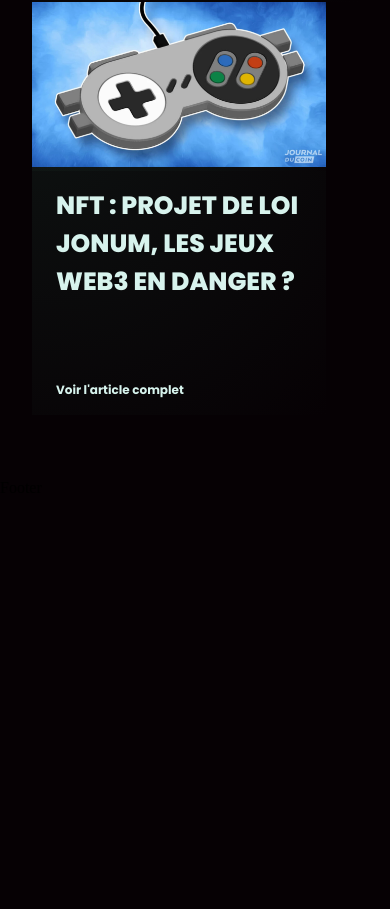
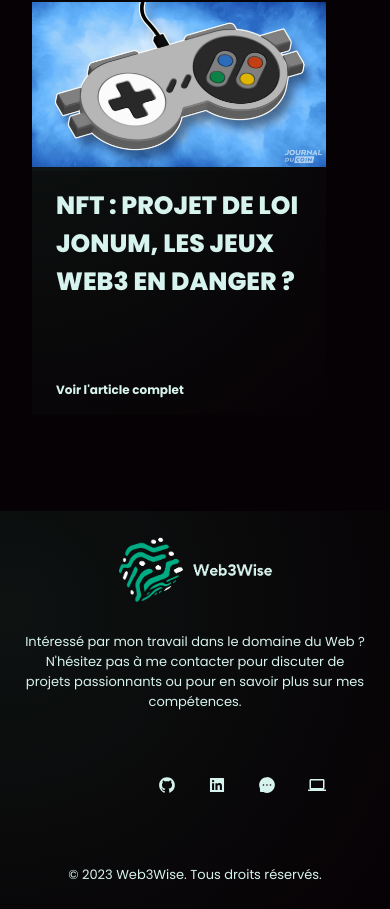
Before and after one commit to OlivierMaria/Web3Wise, a React (Create React App) app: page / in a window 390 px wide. Shown: the part 8247-9156 px from the top of the page. Before the commit the page ends 8744 px from the top, so only its background shows below. Built offline with nearby package versions, Linux system fonts and the light colour scheme.

Commit message:
Added footer and responsive done for this one

```diff
--- a/src/containers/footer/Footer.jsx
+++ b/src/containers/footer/Footer.jsx
@@ -1,8 +1,53 @@
 import React from "react";
 import "./footer.css";
+import logo from "../../assets/logo.png";
+import { AiFillGithub, AiFillLinkedin, AiFillMessage } from "react-icons/ai";
+import { MdOutlineComputer } from "react-icons/md";
 
 function Footer() {
-  return <div>Footer</div>;
+  return (
+    <div className="web3wise__footer">
+      <img src={logo} alt="logo" />
+      <p>
+        Intéressé par mon travail dans le domaine du Web ? N'hésitez pas à me
+        contacter pour discuter de projets passionnants ou pour en savoir plus
+        sur mes compétences.
+      </p>
+      <div className="web3wise__footer-icon section__padding">
+        <a
+          href="https://github.com/OlivierMaria"
+          target="_blank"
+          rel="noopener noreferrer"
+        >
+          <AiFillGithub className="web3wise__icons-footer" />
+        </a>
+        <a
+          href="https://www.linkedin.com/in/oliviermaria09/"
+          target="_blank"
+          rel="noopener noreferrer"
+        >
+          <AiFillLinkedin className="web3wise__icons-footer" />
+        </a>
+        <a
+          href="mailto:olivier-maria@hotmail.com"
+          target="_blank"
+          rel="noopener noreferrer"
+        >
+          <AiFillMessage className="web3wise__icons-footer" />
+        </a>
+        <a
+          href="https://maria-olivier-portfolio.netlify.app/"
+          target="_blank"
+          rel="noopener noreferrer"
+        >
+          <MdOutlineComputer className="web3wise__icons-footer" />
+        </a>
+      </div>
+      <div className="web3wise__footer-bottom">
+        <p>© 2023 Web3Wise. Tous droits réservés.</p>
+      </div>
+    </div>
+  );
 }
 
 export default Footer;
--- a/src/containers/footer/footer.css
+++ b/src/containers/footer/footer.css
@@ -0,0 +1,87 @@
+/*======================
+Table of contents
+========================
+
+1. Footer General style
+2.Media Query
+*/
+
+/*===============
+1. Footer General style
+================*/
+
+.web3wise__footer {
+  /* https://angrytools.com/gradient/ */
+  background: radial-gradient(
+    circle at 3% 25%,
+    rgba(25, 42, 36, 0.421) 0%,
+    rgba(6, 1, 4, 0.168) 100%
+  );
+  height: auto;
+  padding: 1.5rem;
+  display: flex;
+  justify-content: center;
+  flex-direction: column;
+  align-items: center;
+  color: var(--color-text);
+  font-family: var(--font-family);
+  margin-top: 2rem;
+}
+
+.web3wise__footer img {
+  height: 100px;
+  width: auto;
+  margin-bottom: 1.7rem;
+}
+
+.web3wise__footer p {
+  text-align: center;
+  font-size: 15px;
+}
+
+.web3wise__footer-icon {
+  display: flex;
+  justify-content: space-evenly;
+  width: 50%;
+  height: 100%;
+  align-items: center;
+}
+
+.web3wise__icons-footer {
+  color: var(--color-text);
+  font-size: 22px;
+  transition: 0.4s;
+}
+
+.web3wise__icons-footer:hover {
+  scale: 1.4;
+  color: var(--color-blog);
+}
+
+/*===============
+2.Media Query
+================*/
+
+@media screen and (max-width: 600px) {
+  .web3wise__icons-footer {
+    margin: 0 1rem;
+    justify-content: center;
+  }
+
+  .web3wise__footer img {
+    height: 70px;
+    width: auto;
+    margin-bottom: 1.7rem;
+  }
+
+  .web3wise__footer p {
+    text-align: center;
+    font-size: 13px;
+  }
+
+  .web3wise__icons-footer {
+    color: var(--color-text);
+    font-size: 18px;
+    transition: 0.4s;
+  }
+}
--- a/src/containers/header/Header.jsx
+++ b/src/containers/header/Header.jsx
@@ -34,7 +34,7 @@ function Header() {
             <AiFillLinkedin className="web3wise__icons-custom" />
           </a>
           <a
-            href="https://www.linkedin.com/in/oliviermaria09/"
+            href="mailto:olivier-maria@hotmail.com"
             target="_blank"
             rel="noopener noreferrer"
           >
```
